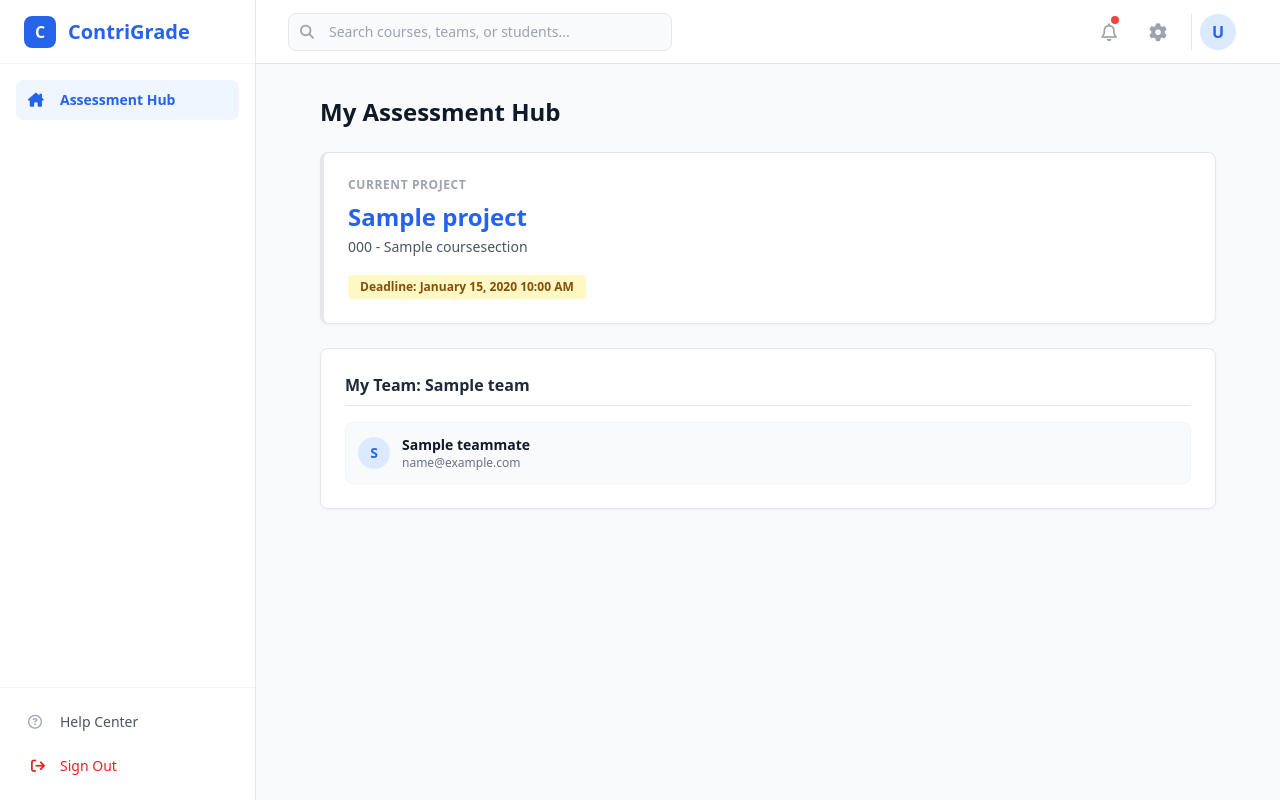
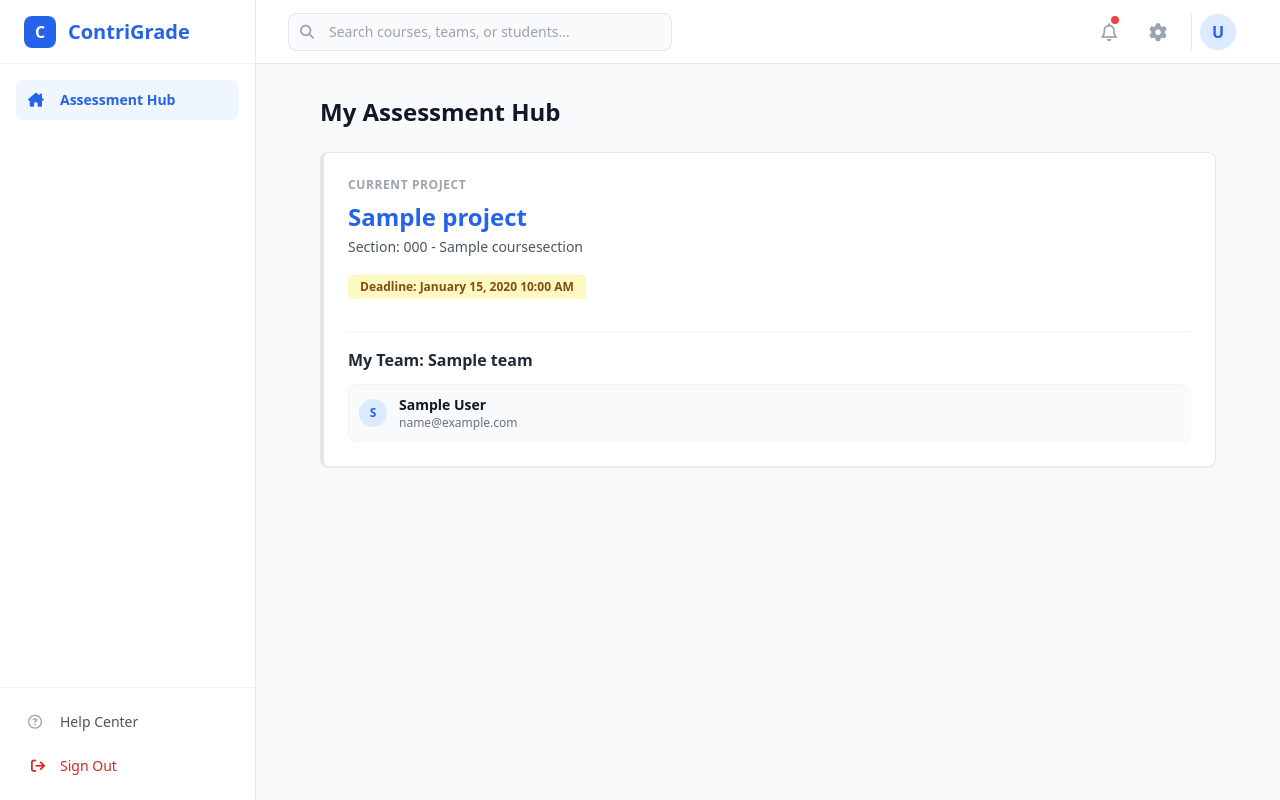
Before and after one commit to labibaNadi59/ContriGrade, a Django app: template academic/templates/academic/student_dashboard.html in a window 1280 px wide. Run offline with Django 5.2, Linux system fonts and the light colour scheme; tables that the repository leaves empty hold one stand-in row (values such as "Sample post"); the template is opened without the code that fills it: values that come from a table or form of the project are taken from there, most other values are stand-ins (such as "Sample title", 1, 10 or a date in 2020); some libraries are stand-ins or nearby versions.

Commit message:
updated student dashboard template and view

```diff
--- a/academic/templates/academic/student_dashboard.html
+++ b/academic/templates/academic/student_dashboard.html
@@ -13,23 +13,25 @@
 <div class="max-w-4xl mx-auto">
     <h2 class="text-2xl font-bold mb-6">My Assessment Hub</h2>
 
-    {% if membership %}
-        <div class="bg-white p-6 rounded-lg shadow-sm border border-gray-200 mb-6 border-l-4 border-blue-500">
+    {% if memberships %}
+        <div class="space-y-6">
+            {% for membership in memberships %}
+                <div class="bg-white p-6 rounded-lg shadow-sm border border-gray-200 border-l-4 border-blue-500">
                     <h3 class="text-xs font-bold text-gray-400 uppercase tracking-wider mb-2">Current Project</h3>
                     <h4 class="text-2xl font-bold text-blue-600 mb-1">{{ membership.team.project.title }}</h4>
-            <p class="text-gray-600 text-sm mb-4">{{ membership.team.project.section }}</p>
+                    <p class="text-gray-600 text-sm mb-4">Section: {{ membership.team.project.section }}</p>
 
-            <div class="inline-block bg-yellow-100 text-yellow-800 px-3 py-1 rounded font-semibold text-xs">
+                    <div class="inline-block bg-yellow-100 text-yellow-800 px-3 py-1 rounded font-semibold text-xs mb-4">
                         Deadline: {{ membership.team.project.deadline|date:"F d, Y h:i A" }}
                     </div>
-        </div>
 
-        <div class="bg-white p-6 rounded-lg shadow-sm border border-gray-200">
-            <h3 class="text-base font-bold text-gray-800 border-b pb-2 mb-4">My Team: {{ membership.team.team_name }}</h3>
-            <ul class="space-y-3">
-                {% for teammate in teammates %}
-                    <li class="p-3 bg-gray-50 border border-gray-100 rounded-lg flex items-center">
-                        <div class="w-8 h-8 bg-blue-100 text-blue-600 rounded-full flex items-center justify-center font-bold text-sm mr-3">
+                    <div class="mt-4 pt-4 border-t border-gray-100">
+                        <h3 class="text-base font-bold text-gray-800 mb-3">My Team: {{ membership.team.team_name }}</h3>
+                        <ul class="space-y-2">
+                            {% for teammate in membership.team.members.all %}
+                                {% if teammate.user_id != request.user.user_id %}
+                                    <li class="p-2.5 bg-gray-50 border border-gray-100 rounded-lg flex items-center">
+                                        <div class="w-7 h-7 bg-blue-100 text-blue-600 rounded-full flex items-center justify-center font-bold text-xs mr-3">
                                             {{ teammate.name|make_list|first }}
                                         </div>
                                         <div>
@@ -37,15 +39,19 @@
                                             <p class="text-xs text-gray-500">{{ teammate.email }}</p>
                                         </div>
                                     </li>
+                                {% endif %}
                             {% empty %}
                                 <li class="text-gray-400 italic text-sm">You are the only member assigned to this team.</li>
                             {% endfor %}
                         </ul>
                     </div>
+                </div>
+            {% endfor %}
+        </div>
     {% else %}
         <div class="bg-white p-10 rounded-lg shadow-sm border border-gray-200 text-center">
             <h3 class="text-lg font-bold text-gray-700 mb-2">No Team Assigned Yet</h3>
-            <p class="text-gray-500 text-sm max-w-md mx-auto">Your instructor has not assigned you to a project team for this term.</p>
+            <p class="text-gray-500 text-sm max-w-md mx-auto">Your instructors have not assigned you to any project teams yet.</p>
         </div>
     {% endif %}
 </div>
```
Also changed, not shown: academic/views.py (+14 -14 lines). Lines whose indentation alone changed are shown as unchanged.
